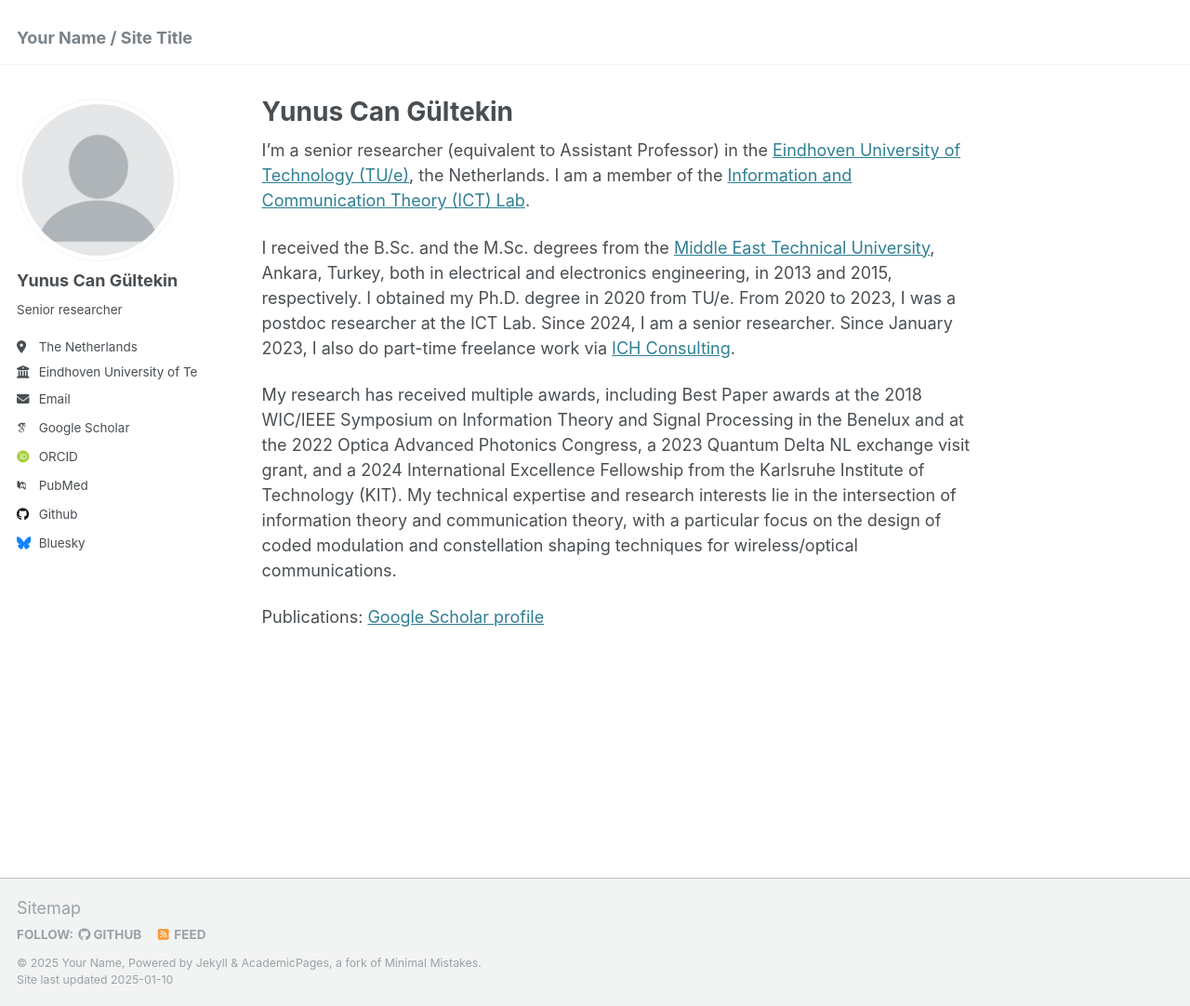
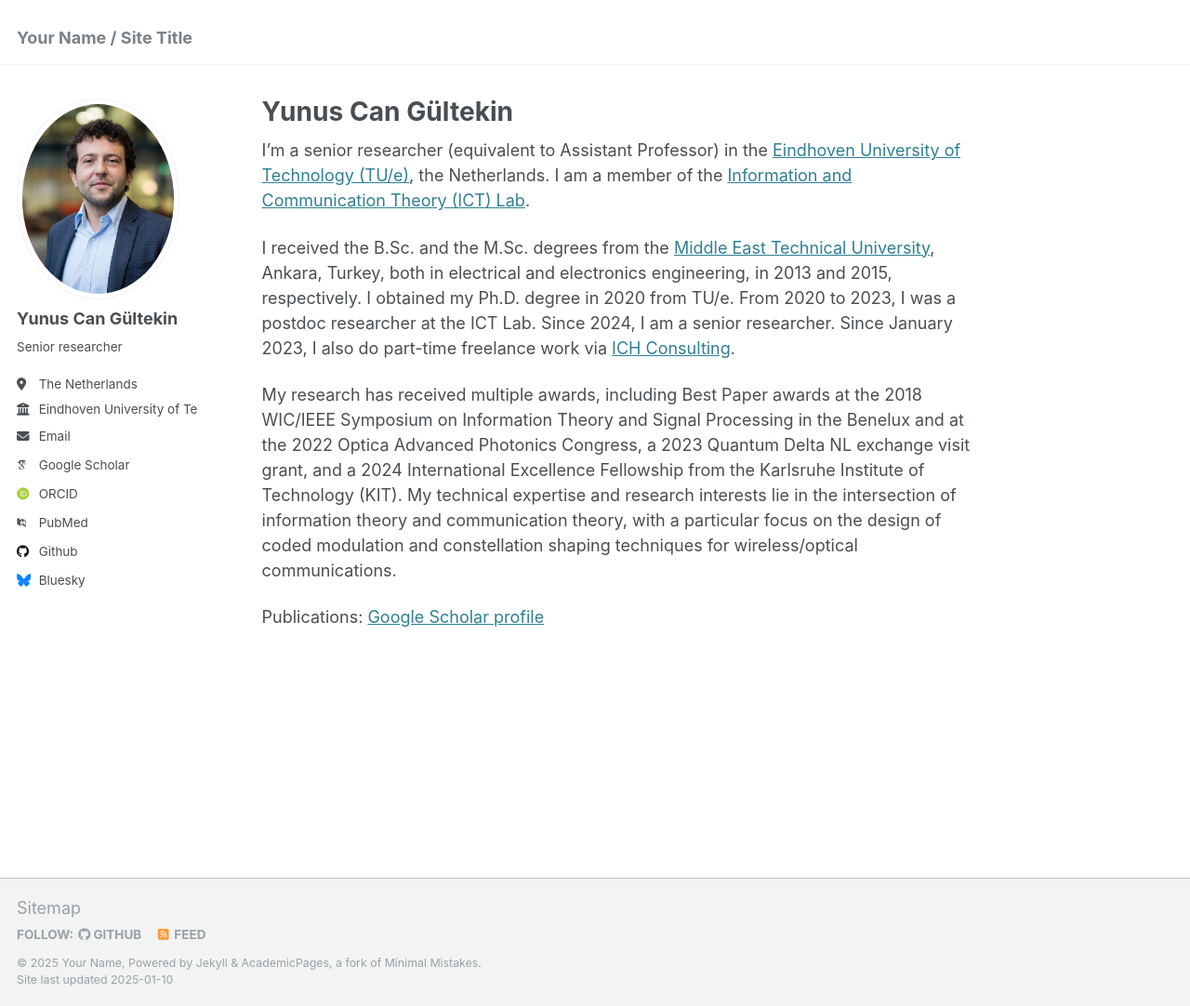
Before and after one commit to ycgultekin/ycgultekin.github.io, a Jekyll site: the page built from _pages/about.md, in a window 1280 px wide and 1082 px high. Shown: the whole window at 93% size. Built offline with Jekyll 4.4.1, drawn with Linux system fonts in a browser that asks for light colours; some web fonts are replaced.

Commit message:
png profile picture

```diff
--- a/_config.yml
+++ b/_config.yml
@@ -21,7 +21,7 @@ repository               : "academicpages/academicpages.github.io"
 #               Additional customization can be done by editing /_includes/author-profile.html
 author:
   # Biographic information
-  avatar           : "profile.png"
+  avatar           : "ycgprofile.png"
   name             : "Yunus Can Gültekin"
   pronouns         : # example: "she/her"
   bio              : "Senior researcher"
```
Also changed, not shown: images/ycgprofile.png (added).
